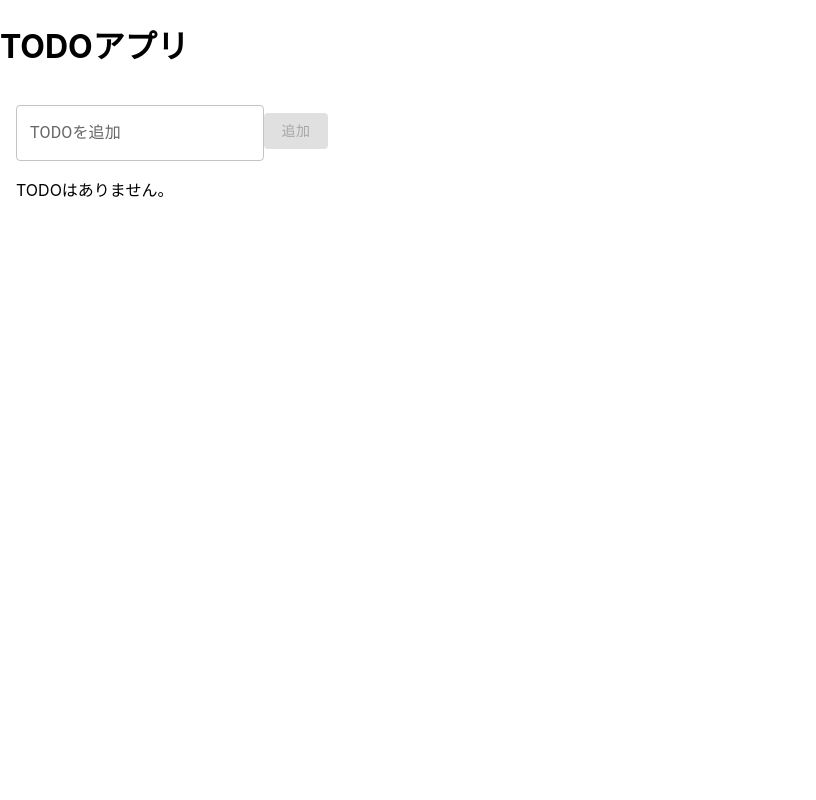
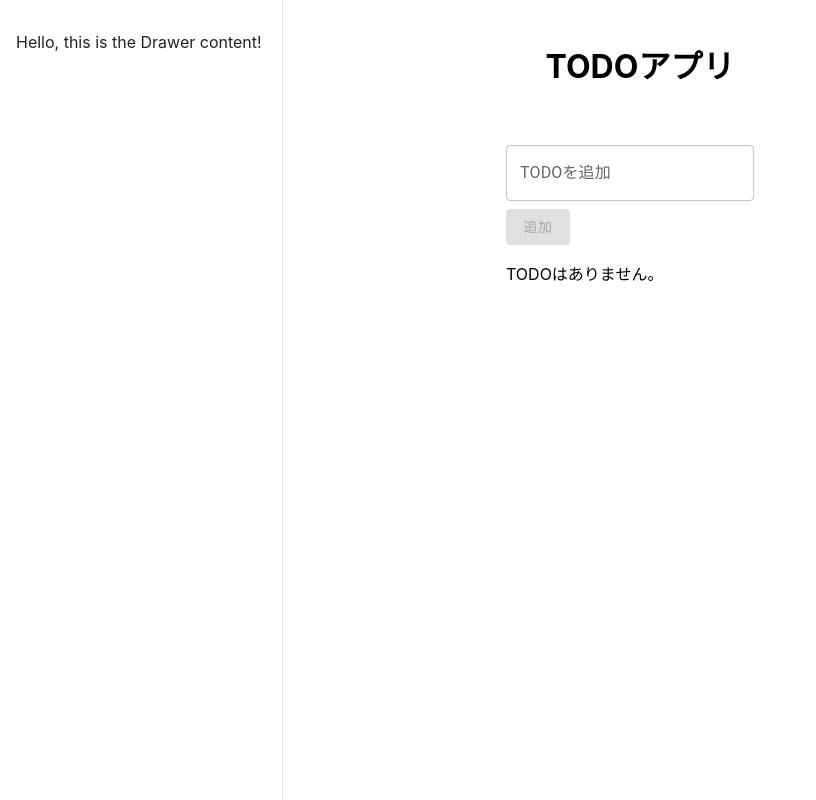
Before and after one commit to yamamotch/UnivearthIntern, a React (Create React App) app: page / in a window 1280 px wide. Shown: the whole page, without its empty margins (0-816 px from the left). Built offline with nearby package versions, Linux system fonts and the light colour scheme.

Commit message:
Add Sidebar

```diff
--- a/package.json
+++ b/package.json
@@ -16,6 +16,7 @@
     "@types/react-dom": "^18.3.1",
     "react": "^18.3.1",
     "react-dom": "^18.3.1",
+    "react-router-dom": "^6.28.0",
     "react-scripts": "5.0.1",
     "typescript": "^4.9.5",
     "web-vitals": "^2.1.4"
@@ -43,5 +44,8 @@
       "last 1 firefox version",
       "last 1 safari version"
     ]
+  },
+  "devDependencies": {
+    "@types/react-router-dom": "^5.3.3"
   }
 }
--- a/src/App.css
+++ b/src/App.css
@@ -36,3 +36,22 @@
     transform: rotate(360deg);
   }
 }
+
+.app-container {
+  display: flex;
+}
+
+/* サイドバーの隣にメインコンテンツを配置 */
+.content {
+  flex-grow: 1;
+  display: flex;
+  flex-direction: column;
+  align-items: center; /* 水平方向の中央寄せ */
+  justify-content: center; /* 垂直方向の中央寄せ */
+  padding: 20px;
+}
+
+.todolist {
+  width: 300px; /* 必要に応じて幅を調整 */
+  margin-top: 20px;
+}
--- a/src/App.tsx
+++ b/src/App.tsx
@@ -1,11 +1,19 @@
 import React from 'react';
 import TodoList from './components/TodoList';
+import Sidebar from './components/Drawer';
+import './App.css';
 
-const App:React.FC =()=>{
-  return(
-    <div>
-      <h1>TODOアプリ</h1>
-      <TodoList />
+
+const App: React.FC = () => {
+  return (
+    <div className="app-container">
+      <Sidebar variant="permanent" />
+      <div className="content">
+        <h1>TODOアプリ</h1>
+        <div className='todolist'>
+          <TodoList />
+        </div>
+      </div>
     </div>
   );
 };
--- /dev/null
+++ b/src/components/Drawer.tsx
@@ -0,0 +1,22 @@
+import { Drawer } from '@mui/material';
+
+interface SidebarProps {
+    variant: 'temporary' | 'permanent';
+}
+
+const Sidebar: React.FC<SidebarProps> = ({ variant }) => {
+    return (
+        <>
+            <Drawer
+                anchor="left"
+                open={true}
+                variant={variant}
+            >
+                <div style={{ width: 250, padding: '16px' }}>
+                    <p>Hello, this is the Drawer content!</p>
+                </div>
+            </Drawer>
+        </>
+    );
+}
+export default Sidebar;
--- a/src/react-app-env.d.ts
+++ b/src/react-app-env.d.ts
@@ -1 +1,4 @@
 /// <reference types="react-scripts" />
+declare module '*.css';
+// or scss
+declare module '*.scss';
```
Also changed, not shown: src/logo.svg (deleted), 1 other file (tests, documents, lock files or other folders).
